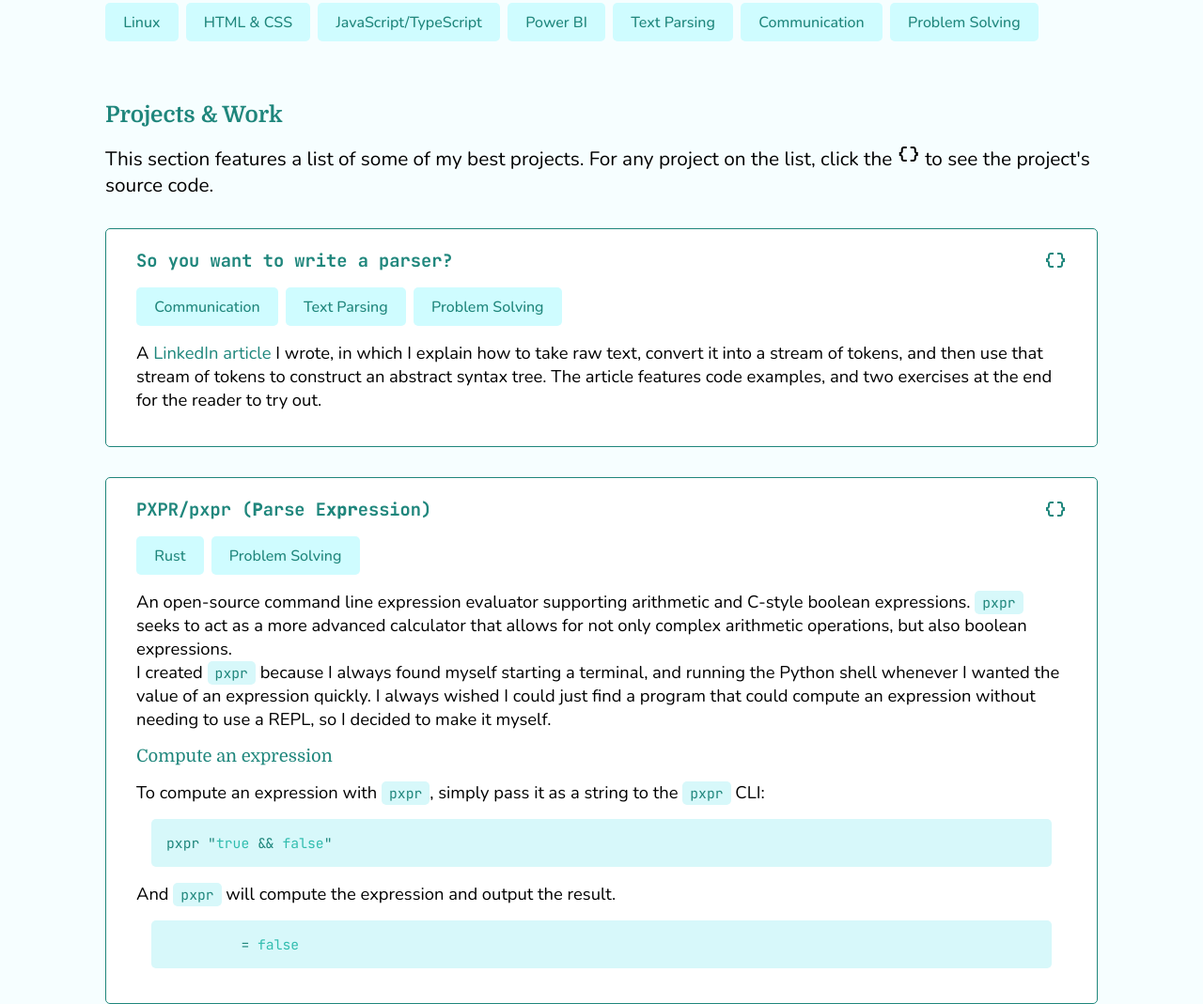
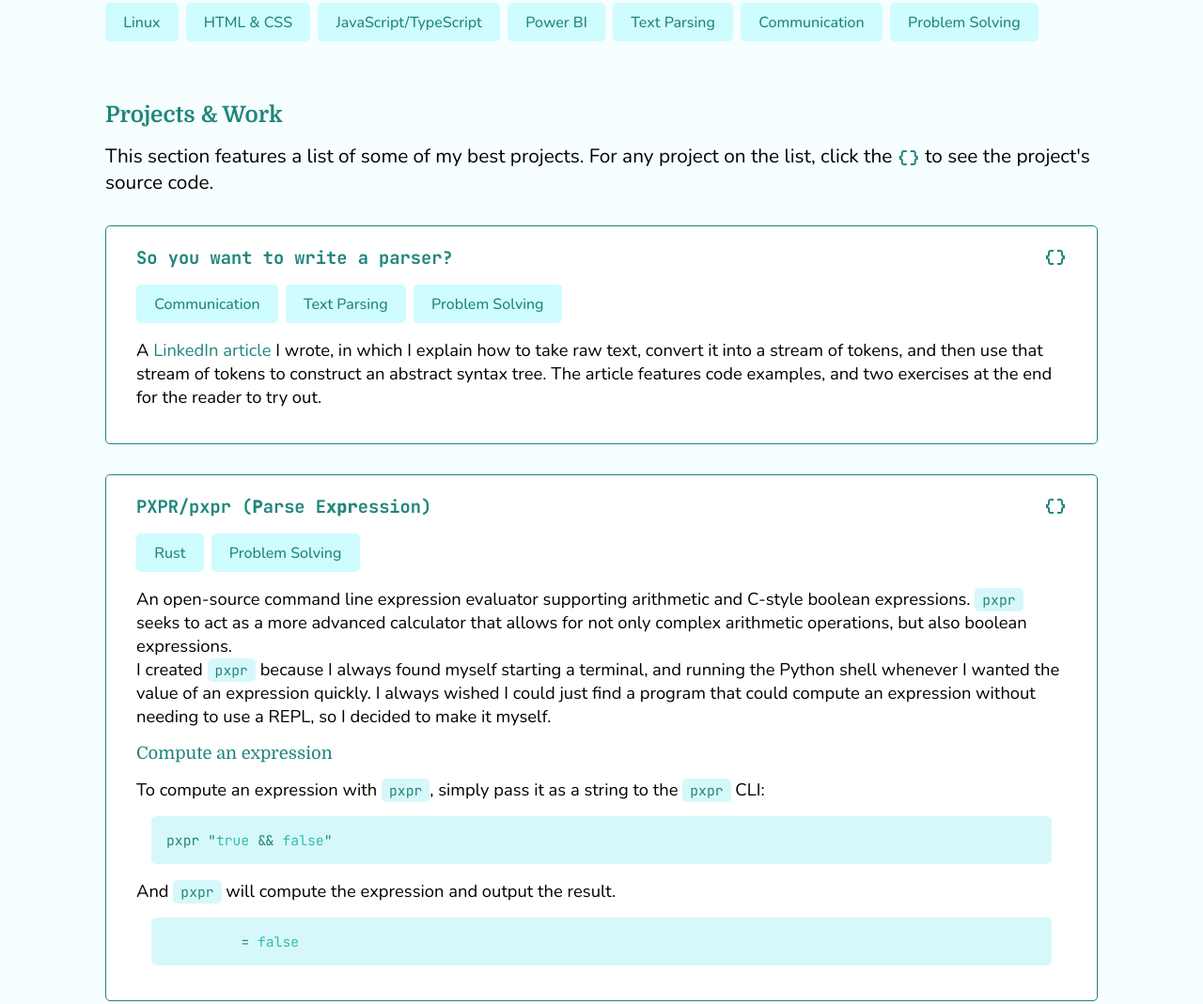
Before and after one commit to brayner05/brayner05.github.io, a plain HTML site: page index.html in a window 1280 px wide. Shown: the part 865-1934 px from the top of the page at 94% size. Drawn offline with nearby package versions, Linux system fonts and the light colour scheme.

Commit message:
Fixed styling issue where the 'source code' icon was appearing  higher than the rest of the text

```diff
--- a/sass/index.sass
+++ b/sass/index.sass
@@ -70,6 +70,9 @@ section#about-me
 
 
 section#projects
+    span.material-symbols-outlined
+        vertical-align: middle
+        color: theme.$secondary-color
     ul
         list-style: none
 
```
Also changed, not shown: build/css/index.css, 1 other file.
